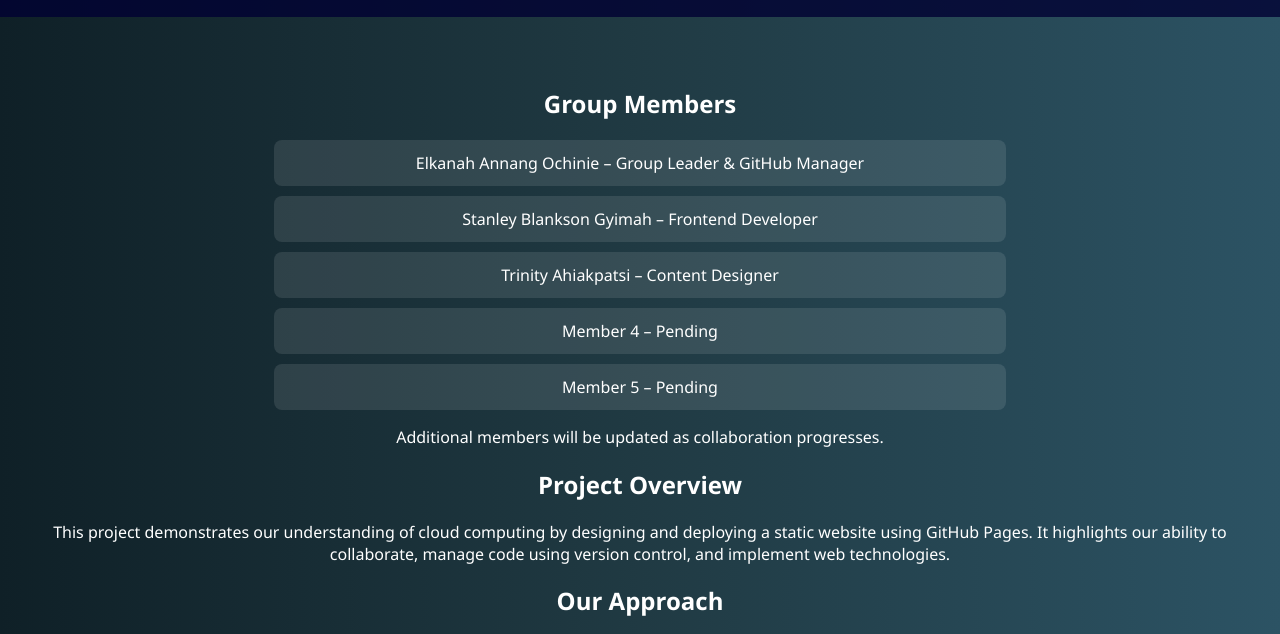
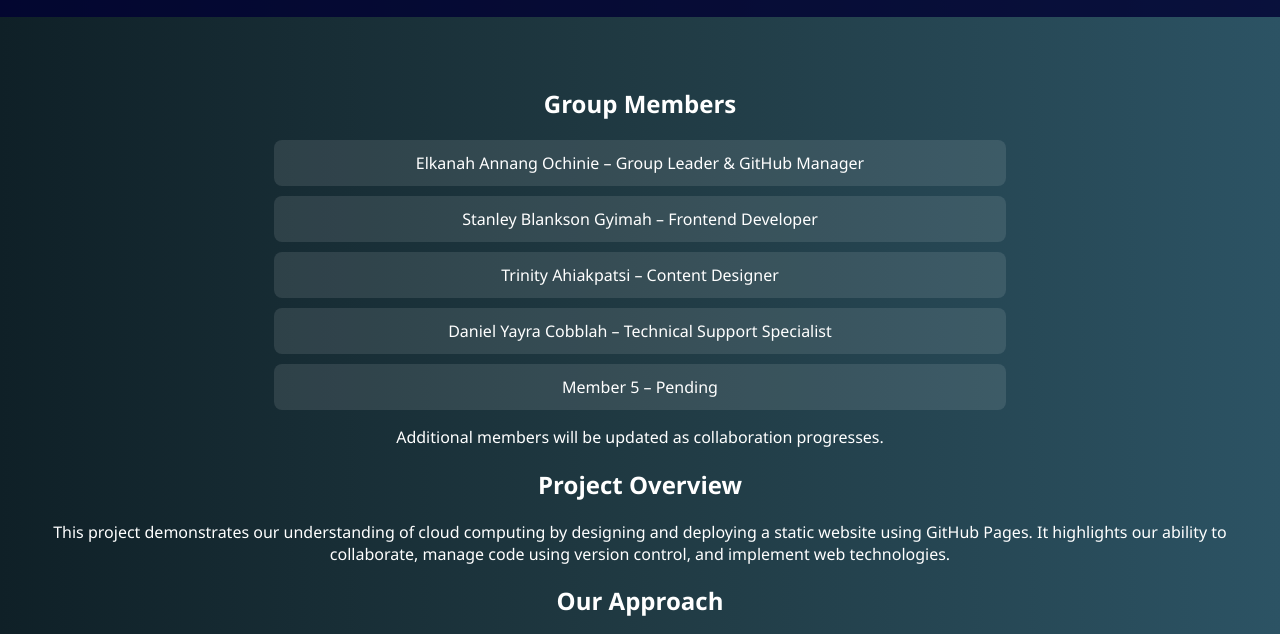
Before and after one commit to Stan-blan/cloud-lab-group-project, a plain HTML site: page about.html in a window 1280 px wide. Shown: the part 131-765 px from the top of the page. Drawn offline with Linux system fonts and the light colour scheme.

Commit message:
Add files via upload
Updated group roles in about page

```diff
--- a/about.html
+++ b/about.html
@@ -21,7 +21,7 @@
     <li>Elkanah Annang Ochinie – Group Leader & GitHub Manager</li>
     <li>Stanley Blankson Gyimah – Frontend Developer</li>
     <li>Trinity Ahiakpatsi – Content Designer</li>
-    <li>Member 4 – Pending</li>
+    <li>Daniel Yayra Cobblah – Technical Support Specialist</li>
     <li>Member 5 – Pending</li>
 </ul>
 <p>
```
